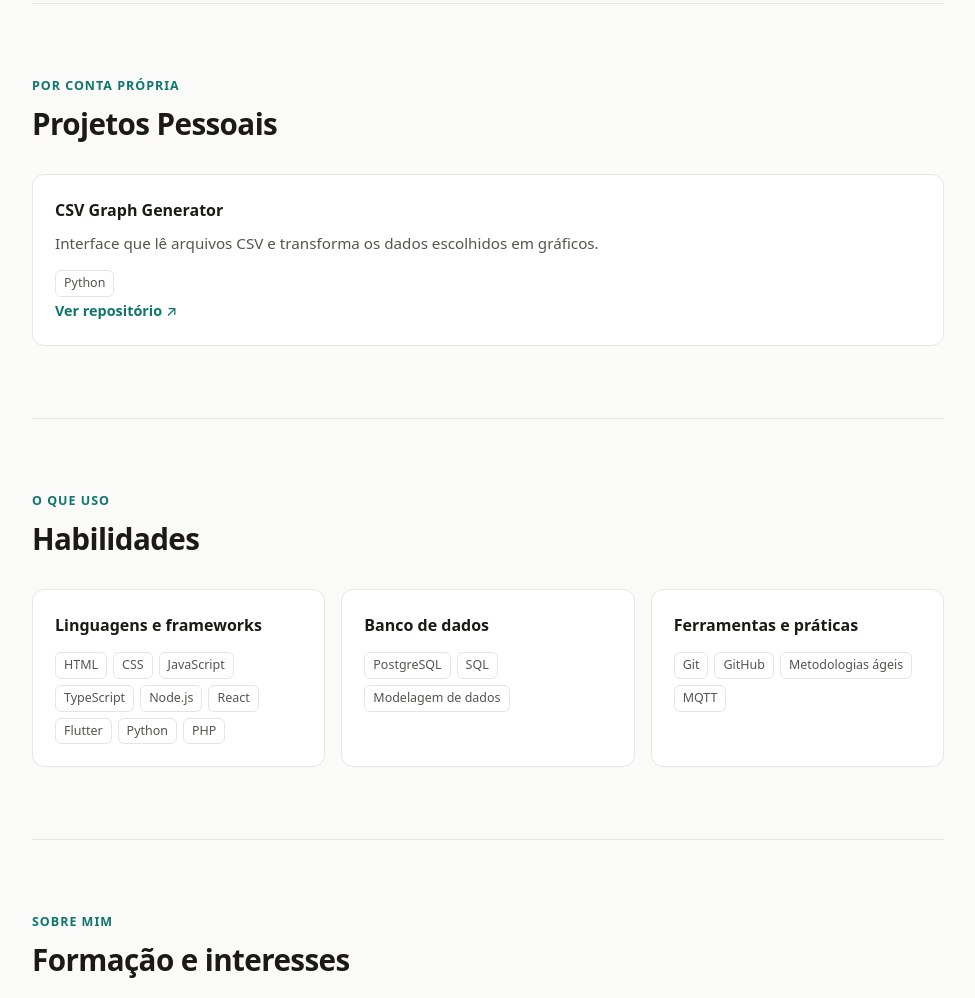
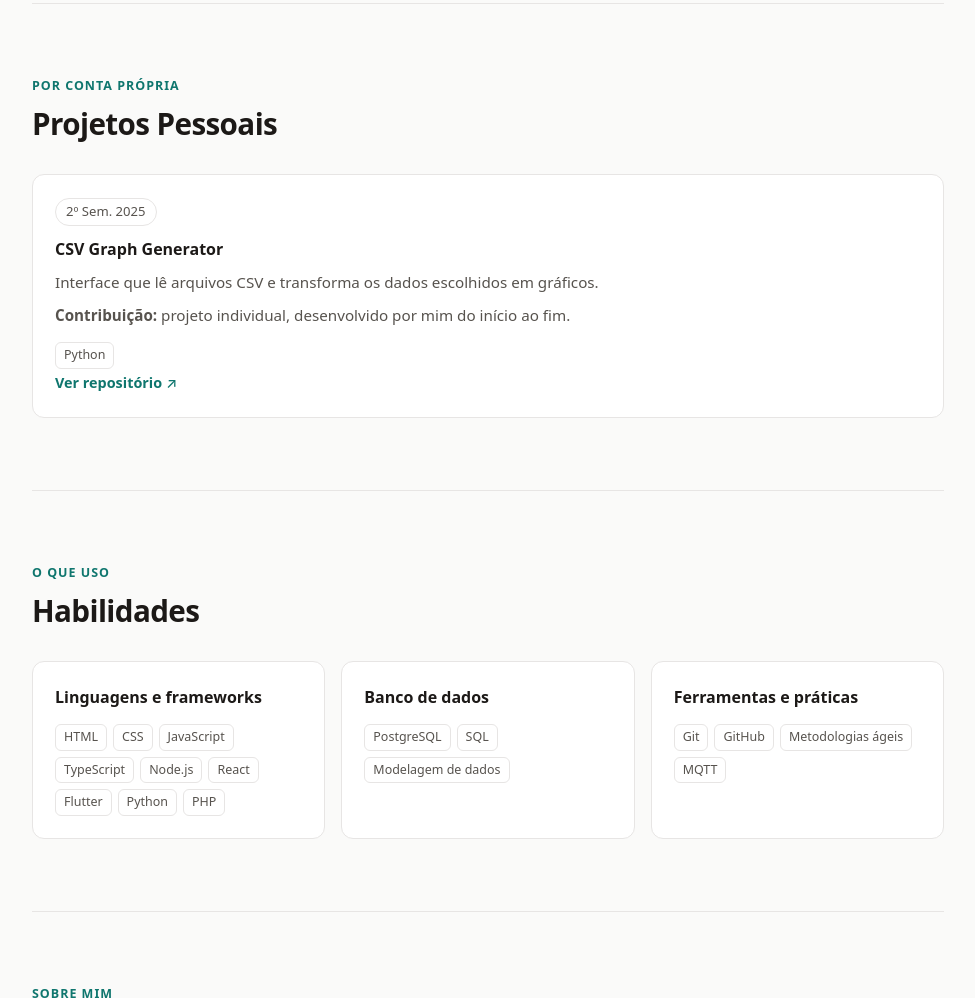
Before and after one commit to fatec-jacarei-dsm-portfolio/ra2581392513004, a plain HTML site: page docs/index.html in a window 1280 px wide. Shown: the part 1875-2873 px from the top of the page, without its empty margins (152-1127 px from the left). Drawn offline with Linux system fonts and the light colour scheme.

Commit message:
Adiciona semestre e contribuição ao projeto pessoal

```diff
--- a/docs/index.html
+++ b/docs/index.html
@@ -375,6 +375,14 @@
             margin-bottom: 8px;
         }
 
+        .bloco .semestre {
+            margin-bottom: 10px;
+        }
+
+        .bloco p + p {
+            margin-top: 8px;
+        }
+
         .bloco p {
             color: var(--muted);
             font-size: .95rem;
@@ -663,8 +671,10 @@
             <h2>Projetos Pessoais</h2>
             <div class="grade">
                 <article class="bloco">
+                    <span class="semestre">2º Sem. 2025</span>
                     <h3>CSV Graph Generator</h3>
                     <p>Interface que lê arquivos CSV e transforma os dados escolhidos em gráficos.</p>
+                    <p><strong>Contribuição:</strong> projeto individual, desenvolvido por mim do início ao fim.</p>
                     <ul class="tags">
                         <li>Python</li>
                     </ul>
```
